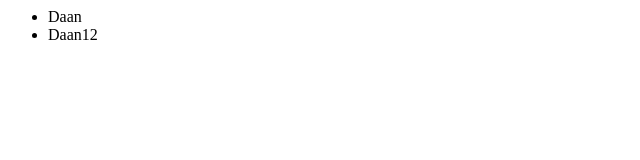
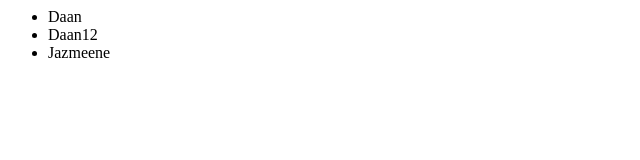
Before and after one commit to daanbouwscap/cmc-ks-git-tutorial, a plain HTML site: page src/index.html in a window 1280 px wide. Shown: the full height of the page, 0-640 px from the left. Drawn offline with Linux system fonts and the light colour scheme.

Commit message:
Added my name Jazmeene

```diff
--- a/src/index.html
+++ b/src/index.html
@@ -1,4 +1,5 @@
 <ul>
   <li>Daan</li>
   <li>Daan12</li>
+  <li>Jazmeene</li>
 </ul>
```
